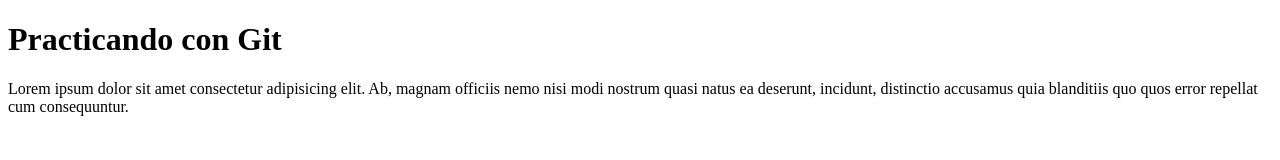
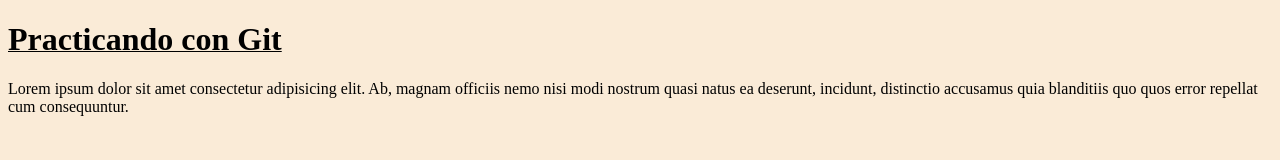
Before and after one commit to CaC2023c1-FullStackJAVA-23053/practica-git, a plain HTML site: page index.html in a window 1280 px wide. Drawn offline with Linux system fonts and the light colour scheme.

Commit message:
Agregado estilo CSS

```diff
--- /dev/null
+++ b/css/estilo.css
@@ -0,0 +1,7 @@
+body {
+    background-color: antiquewhite;
+}
+
+h1 {
+    text-decoration: underline 1px black;
+}
--- a/index.html
+++ b/index.html
@@ -4,6 +4,7 @@
     <meta charset="UTF-8">
     <meta http-equiv="X-UA-Compatible" content="IE=edge">
     <meta name="viewport" content="width=device-width, initial-scale=1.0">
+    <link rel="stylesheet" href="css/estilo.css">
     <title>Práctica de Git</title>
 </head>
 <body>
```
